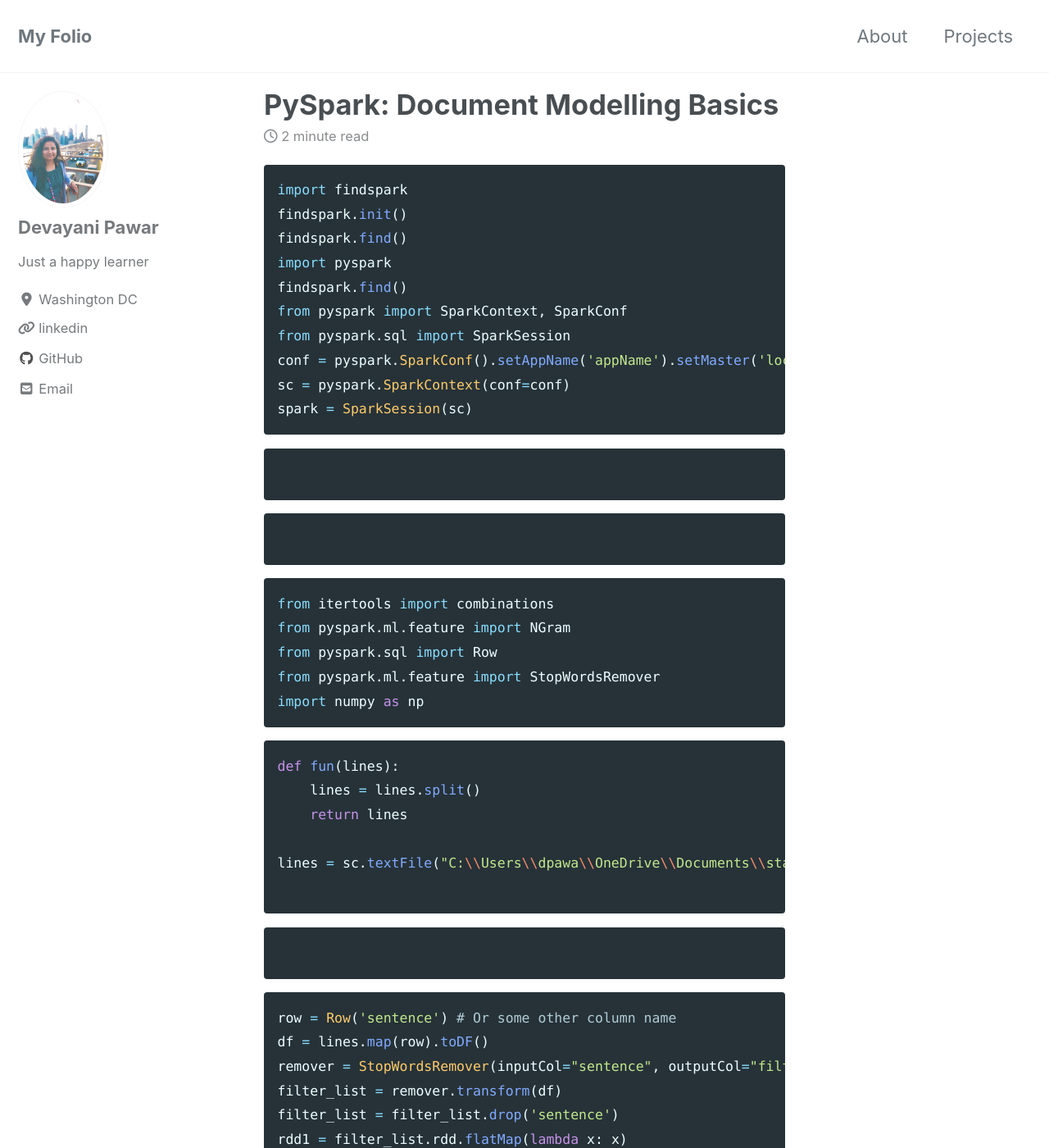
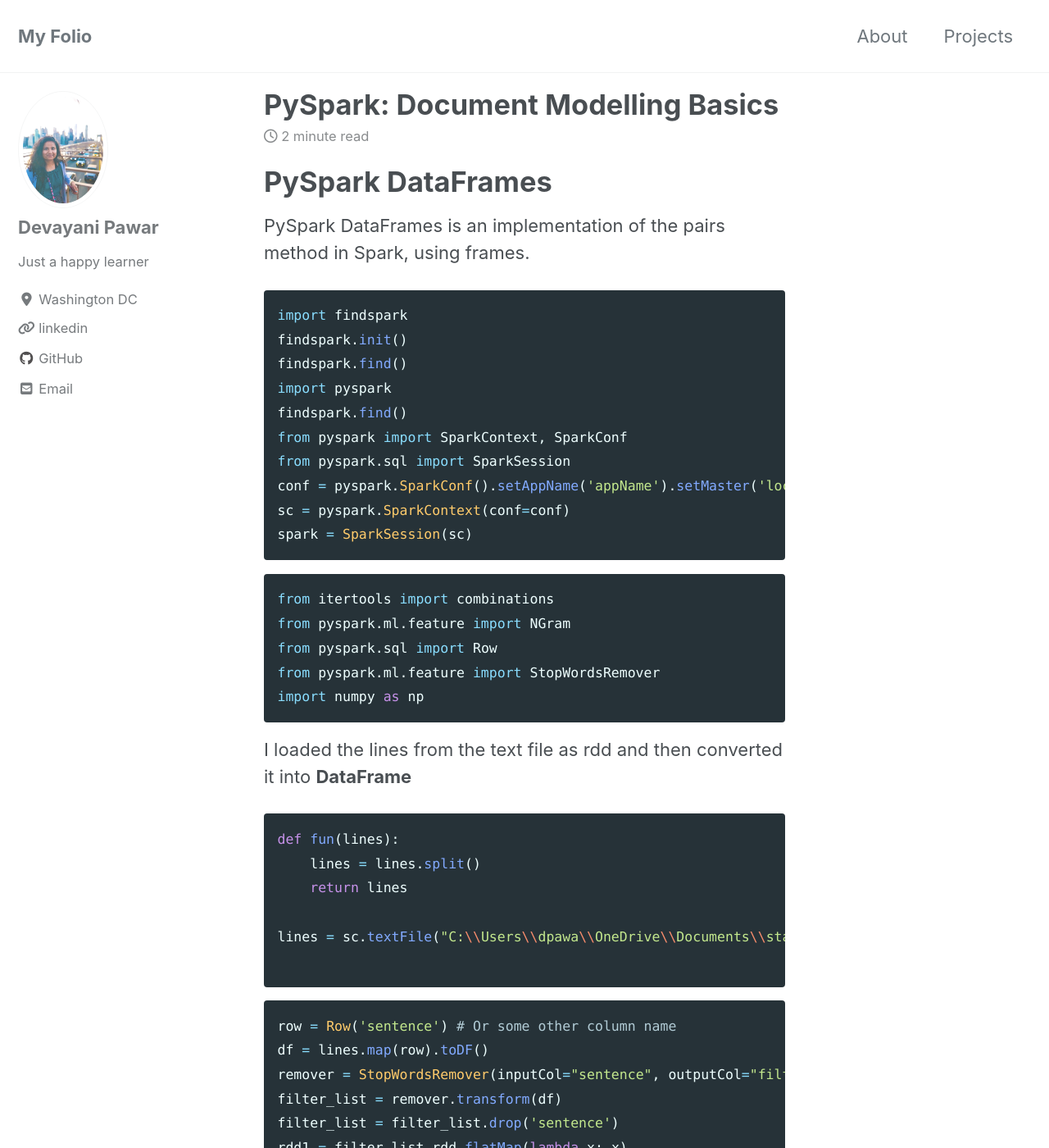
Before and after one commit to devayanipowar/devayanipowar.github.io, a Jekyll site: the page built from _posts/2019-11-16-PySParkDocumentmodelling.md, in a window 1280 px wide and 1400 px high. Shown: the whole window at 82% size. Built offline with Jekyll 4.4.1, drawn with Linux system fonts in a browser that asks for light colours; cached includes are drawn as plain includes; nearby versions of some CDN libraries.

Commit message:
new update jupyter

````diff
--- a/_posts/2019-11-16-PySPark_Document_modelling.md
+++ b/_posts/2019-11-16-PySParkDocumentmodelling.md
@@ -2,10 +2,11 @@
 title: "PySpark: Document Modelling Basics"
 date: 2019-11-16
 tags: [NLP, data science, spark]
-header:
-  image:
-excerpt: "NLP, PySPark, Text Modelling"
 ---
+
+# PySpark DataFrames
+
+PySpark DataFrames is an implementation of the pairs method in Spark, using frames.
 
 ```python
 import findspark
@@ -21,15 +22,6 @@ spark = SparkSession(sc)
 ```
 
 
-```python
-
-```
-
-
-```python
-
-```
-
 
 ```python
 from itertools import combinations
@@ -38,7 +30,7 @@ from pyspark.sql import Row
 from pyspark.ml.feature import StopWordsRemover
 import numpy as np
 ```
-
+I loaded the lines from the text file as rdd and then converted it into **DataFrame**
 
 ```python
 def fun(lines):
@@ -46,11 +38,6 @@ def fun(lines):
     return lines
 
 lines = sc.textFile("C:\\Users\\dpawa\\OneDrive\\Documents\\stateoftheunion1790-2019.txt").map(fun)
-
-```
-
-
-```python
 
 ```
 
@@ -220,18 +207,3 @@ from pyspark.sql.functions import col
 sort_df = inner_join.filter("`P(A/B)` > 0.8")
 sort_df.toPandas().to_csv("C:\\Users\\dpawa\\OneDrive\\Documents\\657\\assign_1_657_Pawar\\output\\probabilityandcoocc.csv")
 ```
-
-
-```python
-
-```
-
-
-```python
-
-```
-
-
-```python
-
-```
````
Also changed, not shown: images/cover.jpg (deleted), images/moun.jpg, 1 other file.
